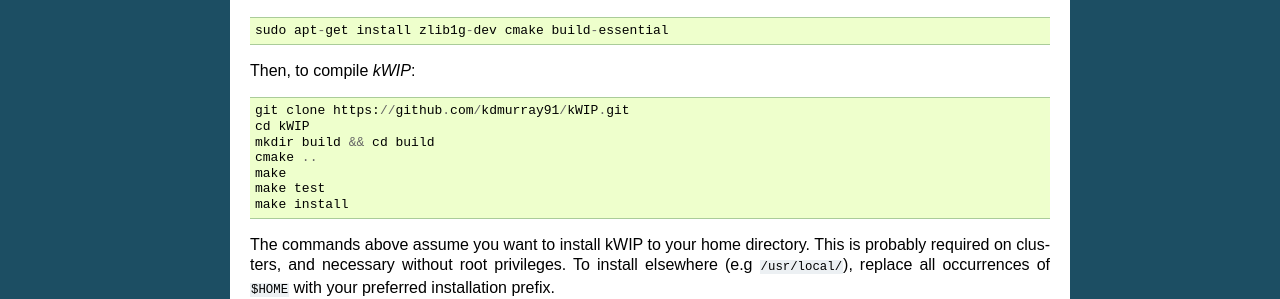
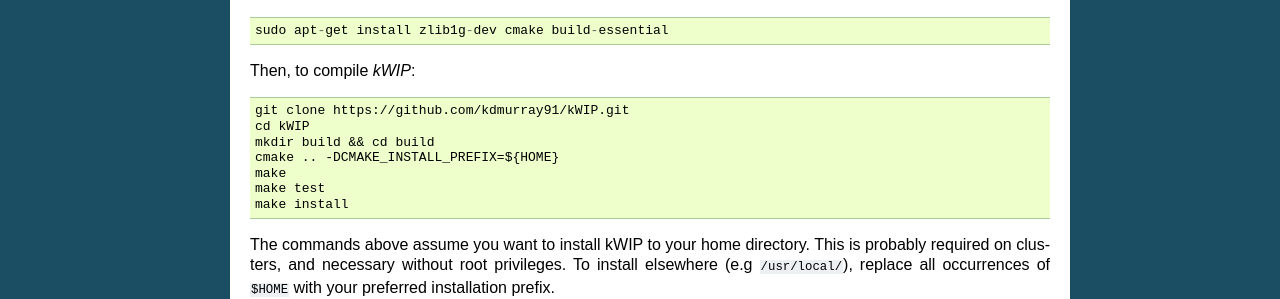
Before and after one commit to kdm9/kWIP, a Sphinx documentation site: the page built from doc/kwip.rst, in a window 1280 px wide. Shown: the part 593-892 px from the top of the page. Built offline with Sphinx 7.4.7, drawn with Linux system fonts in a browser that asks for light colours.

Commit message:
Correct cmake call in install docs

```diff
--- a/doc/kwip.rst
+++ b/doc/kwip.rst
@@ -47,7 +47,7 @@
     git clone https://github.com/kdmurray91/kWIP.git
     cd kWIP
     mkdir build && cd build
-    cmake ..
+    cmake .. -DCMAKE_INSTALL_PREFIX=${HOME}
     make
     make test
     make install
```
Also changed, not shown: README.md (+1 -1 lines).
